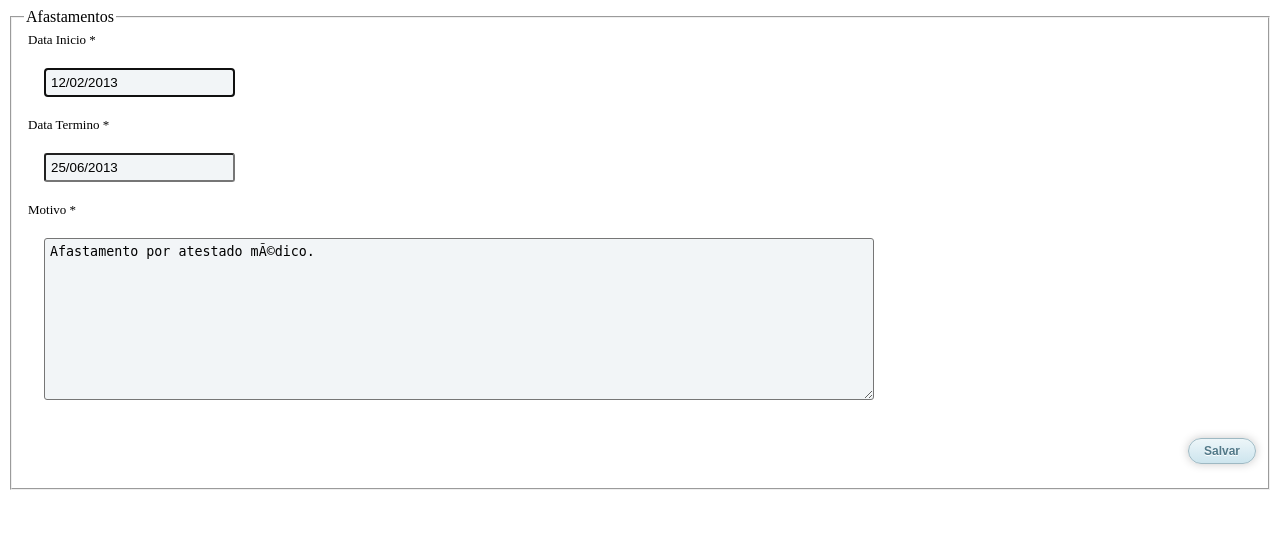
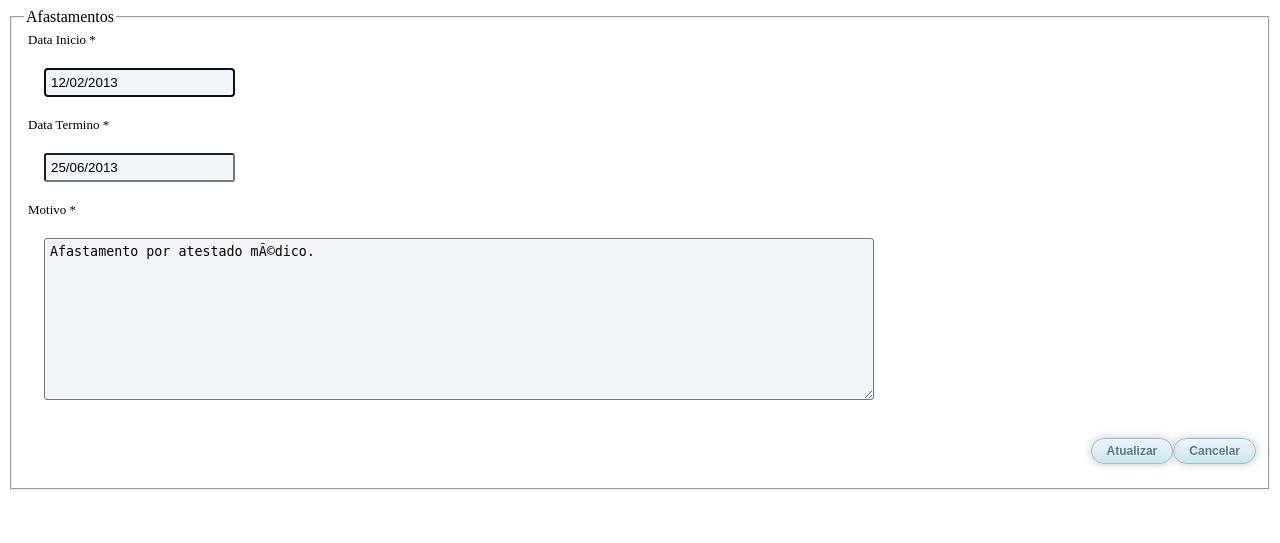
Before and after one commit to Andersonbk17/SGP, a PHP site: page /Presentation/frmEditarAfastamento.php?id=1 in a window 1280 px wide. Shown: the top 543 px of the page. Run offline with PHP 8.4, Linux system fonts and the light colour scheme; a user stored in the database is signed in; data comes from the database, SQL or seed files in the repository.

Commit message:
add botao cancelar no formulario de editar AFASTAMENTO

```diff
--- a/estagio/Presentation/frmEditarAfastamento.php
+++ b/estagio/Presentation/frmEditarAfastamento.php
@@ -124,7 +124,20 @@ if (isset($_SESSION['idFuncionario'])) {
                 <label for="motivo">Motivo *</label> <br />
                 <textarea name="motivo" id="motivo" cols="100" rows="10" class="input-div" value="<?php echo $novo->getMotivo();?>" required=""><?php echo $novo->getMotivo();?></textarea><br /><br />
 
-                <input type="submit" id="enviar" class="botao"name="enviar" value="Salvar" />
+               <?php
+                    if(isset($_GET['op'])){
+                        echo "<a href='main.php?pagina=frmCadastroAfastamento.php'>";
+                        echo "<input type='button'  class='botao' name='enviar' id='enviar' value='Cancelar' />";
+                        echo "</a>";
+                    }else{
+                        echo "<a href='main.php?pagina=frmDetalharFuncionario.php&idFuncionario=".$novo->getIdFuncionario()."'>";
+                        echo "<input type='button'  class='botao' name='enviar' id='enviar' value='Cancelar' />";
+                        echo "</a>";
+                            }
+                ?>
+
+
+                <input type="submit" id="enviar" class="botao"name="enviar" value="Atualizar" />
 
 
 
```
